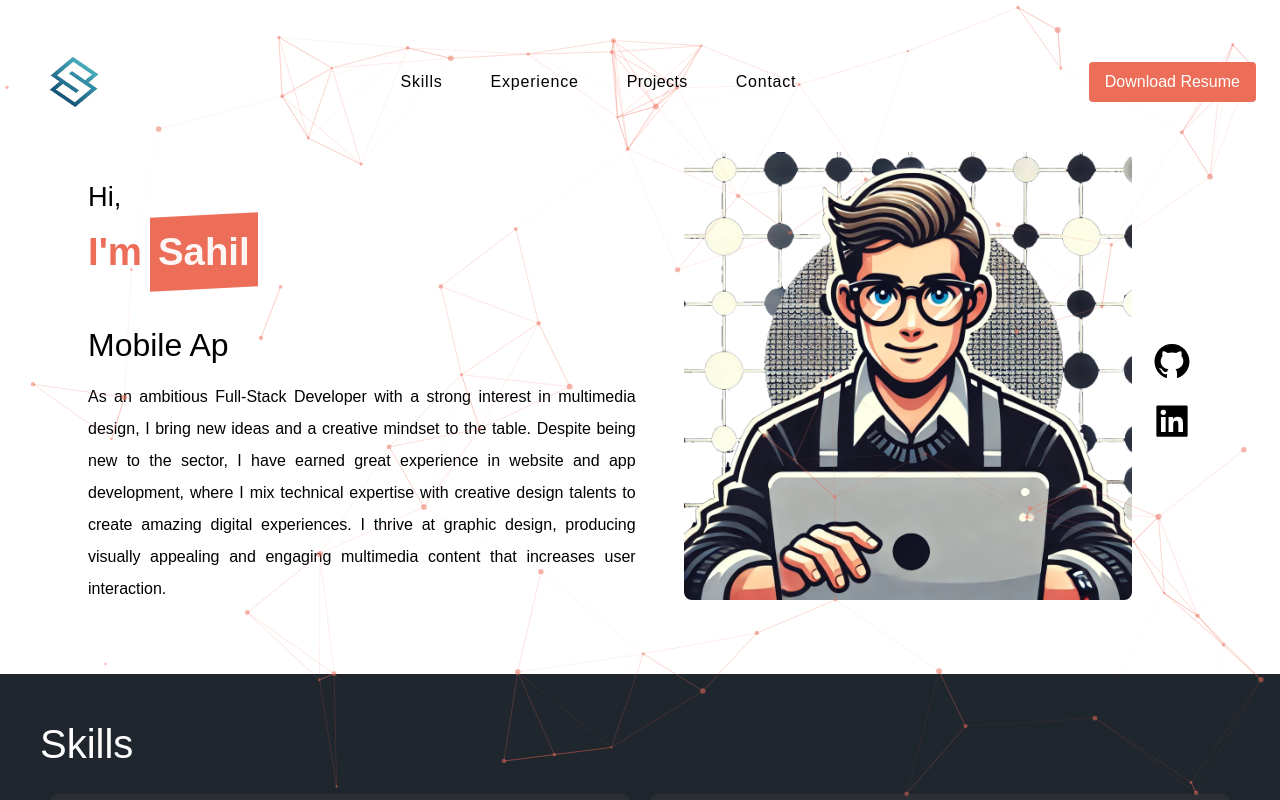
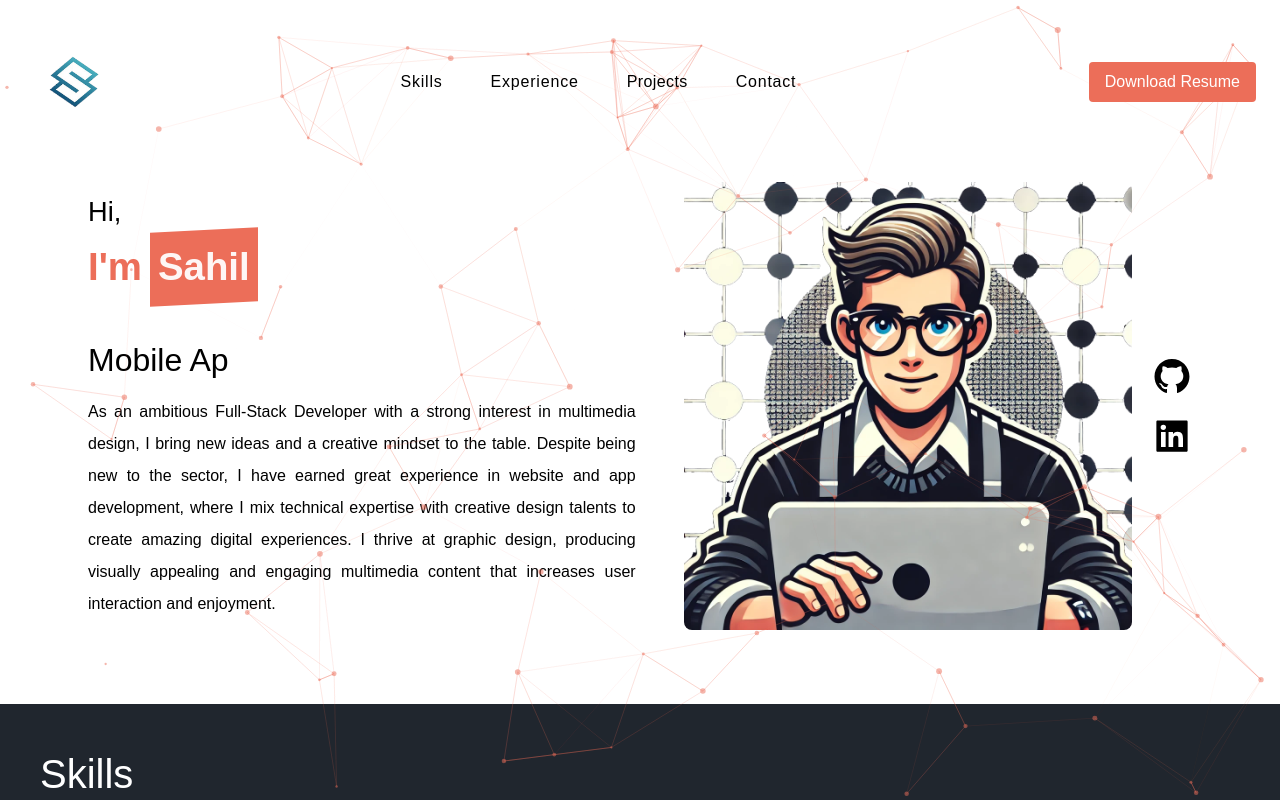
Before and after one commit to sahilbambarkar/My-Portfolio, a React (Create React App) app: page / in a window 1280 px wide. Shown: the top 800 px of the page. Built offline with nearby package versions, Linux system fonts and the light colour scheme.

Commit message:
Update Main.js

```diff
--- a/src/components/Main.js
+++ b/src/components/Main.js
@@ -11,9 +11,9 @@ function Main() {
                     <h1 className="font-[400] text-[2rem] md:text-[1.7rem] tm:text-[2rem] sm:text-[1.6rem]">
                         Hi,
                     </h1>
-                    <blockquote className="font-[800] text-[2rem] text-[#ec6e59;] mt-[-10px] lg:text-[2.4rem] md:text-[2rem] tm:text-[2.5rem] sm:text-[1rem]">
+                    <blockquote className="font-[800] text-[2rem] text-[#ec6e59] mt-[-10px] lg:text-[2.4rem] md:text-[2rem] tm:text-[2.5rem] sm:text-[1rem]">
                         I'm
-                        <span className="before:block mx-4 mb-6 mt-4 before:absolute before:-inset-2 before:-skew-y-[3deg] before:bg-[#ec6e59;] relative inline-block">
+                        <span className="before:block mx-4 mb-6 mt-4 before:absolute before:-inset-2 before:-skew-y-[3deg] before:bg-[#ec6e59] relative inline-block">
                             <span className="relative text-[#fffffff0] dark:text-[#20262E]">Sahil</span>
                         </span>
                     </blockquote>
@@ -21,23 +21,21 @@ function Main() {
                         <Typewriter />
                     </div>
                     <p className="dark:text-[#ccc] text-justify leading-loose pt-5 font-[400] mt-[-.8rem] text-custom-18 sm:text-[1rem] w-[90%] md:w-[95%] tm:w-full sm:w-full sm:mt-0">
-                        As an ambitious Full-Stack Developer with a strong interest in multimedia design, I bring new ideas and a creative mindset to the table. Despite being new to the sector, I have earned great experience in website and app development, where I mix technical expertise with creative design talents to create amazing digital experiences. I thrive at graphic design, producing visually appealing and engaging multimedia content that increases user interaction.
+                        As an ambitious Full-Stack Developer with a strong interest in multimedia design, I bring new ideas and a creative mindset to the table. Despite being new to the sector, I have earned great experience in website and app development, where I mix technical expertise with creative design talents to create amazing digital experiences. I thrive at graphic design, producing visually appealing and engaging multimedia content that increases user interaction and enjoyment.
                     </p>
                 </div>
-                <div className="flex py-[10px] tm:mt-[40px] items-start mt-[-30px] tm:pr-0 sm:pr-0 sm:justify-between sm:flex-col">
+                <div className="flex py-[10px] tm:mt-[40px] items-start mt-4 sm:mt-0 sm:pr-0 sm:justify-between sm:flex-col">
                     <div className="box">
                         <div className="h-full justify-end flex items-center sm:justify-center">
                             <img
                                 src={myImage1}
                                 alt="main"
-                                height={600} width={600}
-                                className="w-full h-auto max-w-[600px] rounded-lg"
-
+                                className="w-full h-auto max-w-[600px] rounded-lg" // Responsive classes
                             />
                         </div>
                     </div>
                 </div>
-                <div className="flex place-content-center mt-7 sm:mt-0 sm:ml-5"> {/* Added space between image and icons */}
+                <div className="flex place-content-center mt-7 sm:mt-0 sm:ml-5">
                     <div className="flex flex-row sm:flex-col gap-5">
                         <a rel="noreferrer" href="https://github.com/sahilbambarkar" target="_blank">
                             <AiFillGithub size={40} className="cursor-pointer" />
```
